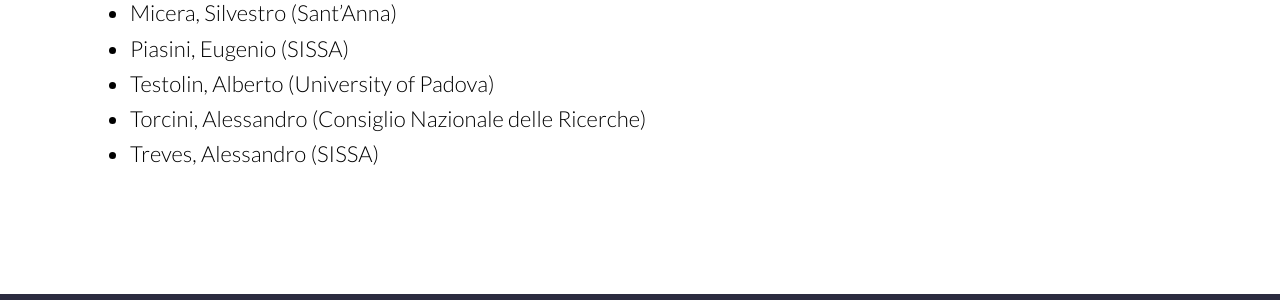
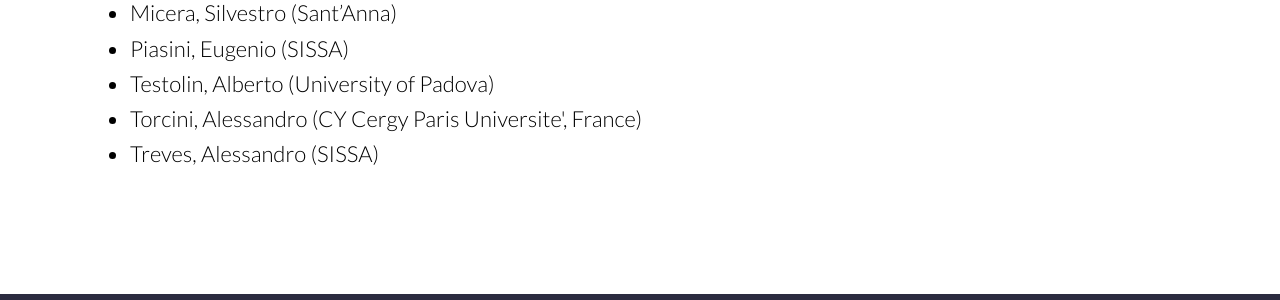
Before and after one commit to INCNgit/incn, a Jekyll site: the page built from speakers.html, in a window 1280 px wide and 900 px high, scrolled down 970 px. Shown: the part 553-853 px from the top of the window. Built offline with Jekyll 4.4.1, drawn with Linux system fonts in a browser that asks for light colours; nearby versions of some CDN libraries.

Commit message:
speakers

```diff
--- a/speakers.html
+++ b/speakers.html
@@ -55,7 +55,7 @@
 					<li>Micera, Silvestro (Sant’Anna)</li>
 					<li>Piasini, Eugenio (SISSA)</li>
 					<li>Testolin, Alberto (University of Padova)</li>
-					<li>Torcini, Alessandro (Consiglio Nazionale delle Ricerche)</li>
+					<li>Torcini, Alessandro (CY Cergy Paris Universite', France)</li>
 					<li>Treves, Alessandro (SISSA)</li>
 				</ul></p>
 			</div>
```
